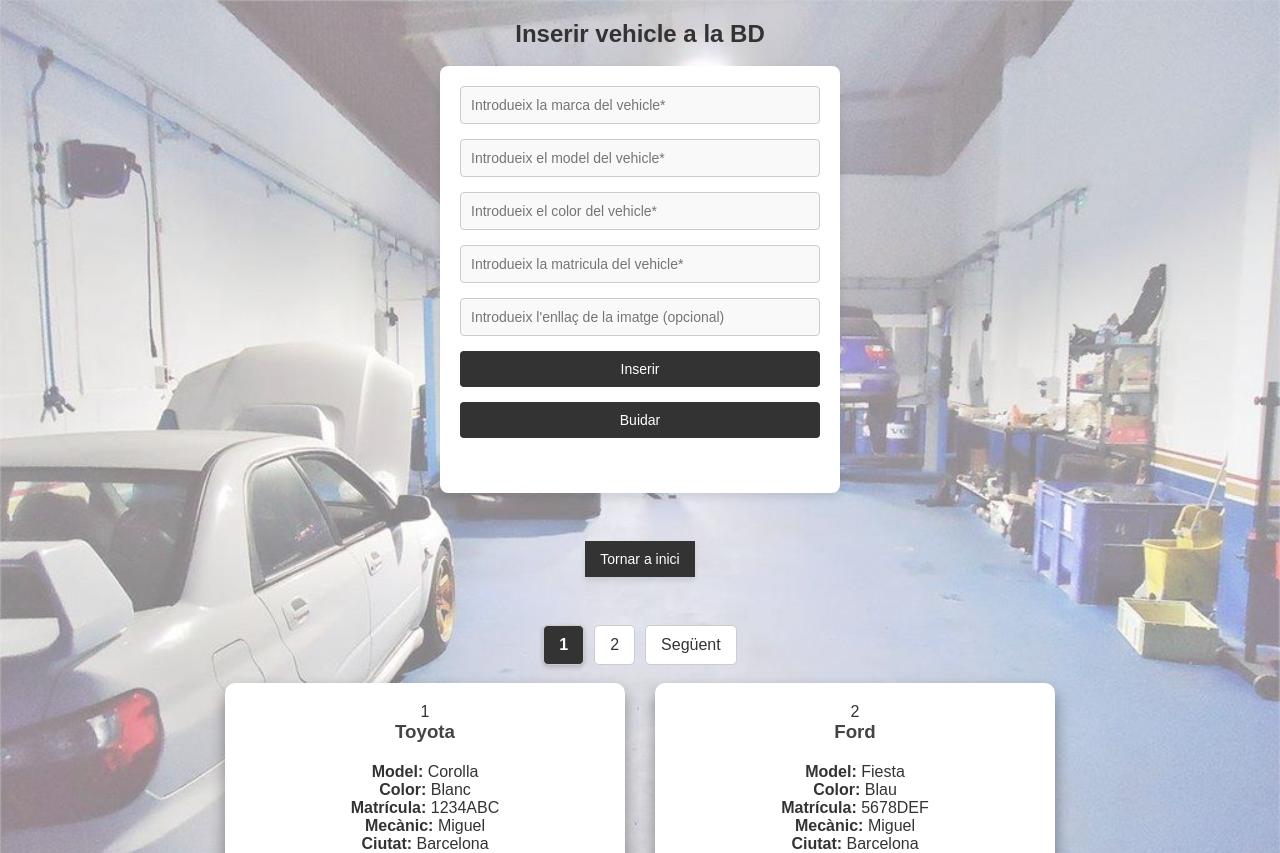
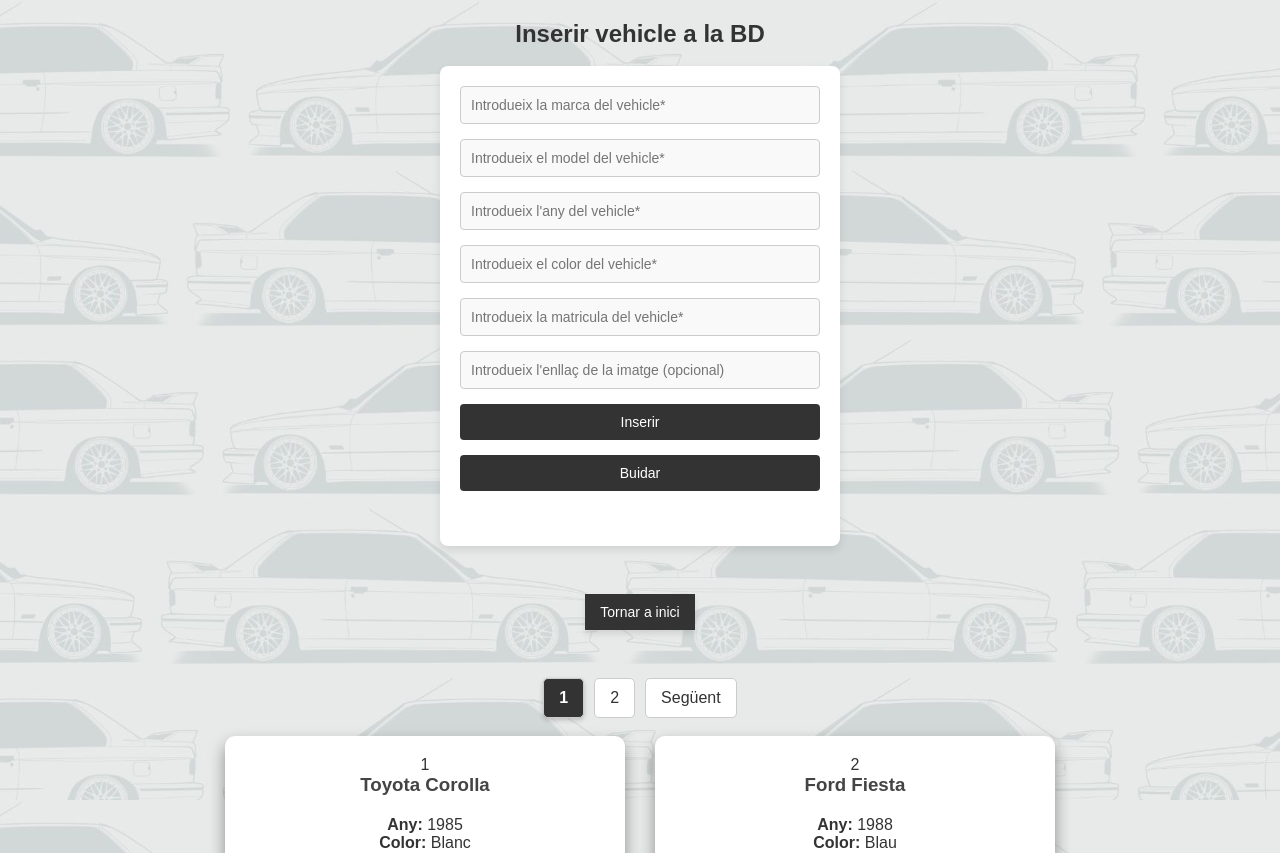
Before and after one commit to mhornos/Pr5Backend-mhornos, a PHP site: page /Servidor/Controlador/inserir.php in a window 1280 px wide. Shown: the top 853 px of the page. Run offline with PHP 8.4, Linux system fonts and the light colour scheme; data comes from the database, SQL or seed files in the repository; both versions use the stored data as it was after the commit.

Commit message:
any afegit als articles

```diff
--- a/Controlador/gestioSessio.php
+++ b/Controlador/gestioSessio.php
@@ -15,7 +15,6 @@ if (isset($_SESSION['usuari'])) {
             session_unset();
             session_destroy();
             require "cookies.php";
-            eliminarCookie("usuari");
 
             // missatge que la sessió ha caducat
             echo "<script>
--- a/Controlador/inserir.php
+++ b/Controlador/inserir.php
@@ -12,6 +12,7 @@ if ($_SERVER["REQUEST_METHOD"] == "POST") {
     // obtenim les dades del formulari
     $marca = $_POST["marca"] ?? null;
     $model = $_POST["model"] ?? null;
+    $any = $_POST["any"] ?? null;
     $color = $_POST["color"] ?? null;
     $matricula = $_POST["matricula"] ?? null;
     $imatge = $_POST["imatge"] ?? null;
@@ -22,16 +23,17 @@ if ($_SERVER["REQUEST_METHOD"] == "POST") {
     $errors = [];
 
     // si algun dels camps és buit mostrem un missatge d'error
-    if (empty($marca) || empty($model) || empty($color) || empty($matricula)) {
-        $errors[] = "marca, model, color i matricula són obligatoris ❌";
+    if (empty($marca) || empty($model) || empty($color) || empty($matricula) || empty($any)) {
+        $errors[] = "falta per omplir un o més camps obligatoris ❌";
+    }
     // comprovem si la matrícula té més de 12 dígits
-    } else if (strlen($matricula) > 12) {
+    if (strlen($matricula) > 12) {
         $errors[] = "la matrícula no pot tenir més de 12 caràcters ❌";
     }
 
     // si no hi ha errors, creem l'article cridant la funció insertArticle
     if (empty($errors)) {
-        insertArticle($marca, $model, $color, $matricula, $imatge, $usuari);
+        insertArticle($marca, $model, $any, $color, $matricula, $imatge, $usuari);
     }
 
     // mostrem tots els errors trobats en el procés de validació
--- a/Controlador/llistaArticles.php
+++ b/Controlador/llistaArticles.php
@@ -60,8 +60,8 @@ if (count($articles) > 0) {
     foreach ($articles as $article) {
         echo "<div class='article-box'>";
         echo "<td>" . htmlspecialchars($article['ID']) . "</td>";
-        echo "<h3>" . htmlspecialchars($article['marca']) . "</h3>";
-        echo "<p><strong>Model:</strong> " . htmlspecialchars($article['model']) . "</p>";
+        echo "<h3>" . htmlspecialchars($article['marca']) . " " . $article['model'] .  "</h3>";
+        echo "<p><strong>Any:</strong> " . htmlspecialchars($article['any']) . "</p>";
         echo "<p><strong>Color:</strong> " . htmlspecialchars($article['color']) . "</p>";
         echo "<p><strong>Matrícula:</strong> " . htmlspecialchars($article['matricula']) . "</p>";
         echo "<p><strong>Mecànic:</strong> " . htmlspecialchars($article['nom_usuari']) . "</p>";
--- a/Controlador/login.php
+++ b/Controlador/login.php
@@ -31,8 +31,6 @@ if ($_SERVER["REQUEST_METHOD"] == "POST") {
     if (isset($_SESSION["intentsFallats"]) && $_SESSION["intentsFallats"] >= 3 && empty($recaptcha)){
         $errors[] = "has de completar el reCAPTCHA ❌";
     }
-
-
 
     //si no hi ha errors inicia sessió, sino s'activa el recaptcha
     if(empty($errors)){
--- a/Controlador/modificar.php
+++ b/Controlador/modificar.php
@@ -14,6 +14,7 @@ if ($_SERVER["REQUEST_METHOD"] == "POST") {
     $id = $_POST["id"] ?? null;
     $marca = $_POST["marca"] ?? null;
     $model = $_POST["model"] ?? null;
+    $any = $_POST["any"] ?? null;
     $color = $_POST["color"] ?? null;
     $matricula = $_POST["matricula"] ?? null;
     $imatge = $_POST["imatge"] ?? null;
@@ -35,14 +36,13 @@ if ($_SERVER["REQUEST_METHOD"] == "POST") {
 
     // si no hi ha errors, modifiquem l'article cridant la funció modificarArticle
     if (empty($errors)) {
-        modificarArticle($marca, $model, $color, $matricula, $imatge, $id);
+        modificarArticle($marca, $model, $any, $color, $matricula, $imatge, $id);
     }
 
     // mostrem tots els errors trobats en el procés de validació
     foreach ($errors as $error) {
         echo "<p>$error</p>";
     }
-
 }
 ?>
 
--- a/Estils/estils.css
+++ b/Estils/estils.css
@@ -70,6 +70,7 @@ label {
 }
 
 input[type="text"],
+input[type="number"],
 input[type="password"],
 input[type="file"],
 input[type="email"],
@@ -84,6 +85,7 @@ input[type="reset"] {
 }
 
 input[type="text"],
+input[type="number"],
 input[type="password"],
 input[type="file"],
 input[type="email"] {
@@ -92,6 +94,7 @@ input[type="email"] {
 }
 
 input[type="text"]:focus,
+input[type="number"]:focus,
 input[type="password"]:focus,
 input[type="email"]:focus {
     border-color: #888;
--- a/Model/inserir.php
+++ b/Model/inserir.php
@@ -2,7 +2,7 @@
 
 <?php
 // funció per inserir articles
-function insertArticle($marca, $model, $color, $matricula, $imatge, $usuari) {
+function insertArticle($marca, $model, $any, $color, $matricula, $imatge, $usuari) {
     try {
         // array per guardar els errors que es puguin produir durant la validació
         $errors = [];
@@ -29,10 +29,11 @@ function insertArticle($marca, $model, $color, $matricula, $imatge, $usuari) {
         }
 
         // preparem la consulta per inserir l'article a la base de dades
-        $consultaInsert = $connexio->prepare("INSERT INTO article (marca, model, color, matricula, nom_usuari, imatge)
-                                                VALUES (:marca, :model, :color, :matricula, :nom_usuari, :imatge)");
+        $consultaInsert = $connexio->prepare("INSERT INTO article (marca, model, any, color, matricula, nom_usuari, imatge)
+                                                VALUES (:marca, :model, :any, :color, :matricula, :nom_usuari, :imatge)");
         $consultaInsert->bindParam(':marca', $marca);
         $consultaInsert->bindParam(':model', $model);
+        $consultaInsert->bindParam(':any', $any);
         $consultaInsert->bindParam(':color', $color);
         $consultaInsert->bindParam(':matricula', $matricula);
         $consultaInsert->bindParam(':nom_usuari', $usuari);
--- a/Vistes/Inserir.php
+++ b/Vistes/Inserir.php
@@ -16,15 +16,11 @@
     <form action="../Controlador/inserir.php" method="post">
         <table>
             <input type="text" id="marca" name="marca" placeholder="Introdueix la marca del vehicle*" value="<?php echo htmlspecialchars($marca ?? ''); ?>">
-
             <input type="text" id="model" name="model" placeholder="Introdueix el model del vehicle*" value="<?php echo htmlspecialchars($model ?? ''); ?>">
-
+            <input type="number" id="any" name="any" placeholder="Introdueix l'any del vehicle*" value="<?php echo htmlspecialchars($any ?? ''); ?>" max="<?php echo date('Y'); ?>">
             <input type="text" id="color" name="color" placeholder="Introdueix el color del vehicle*" value="<?php echo htmlspecialchars($color ?? ''); ?>">
-
             <input type="text" id="matricula" name="matricula" placeholder="Introdueix la matricula del vehicle*" value="<?php echo htmlspecialchars($matricula ?? ''); ?>">
-
             <input type="text" id="imatge" name="imatge" placeholder="Introdueix l'enllaç de la imatge (opcional)" value="<?php echo htmlspecialchars($imatge ?? ''); ?>">
-
             <input type="submit" value="Inserir" name="Enviar">
             <input type="reset" value="Buidar">
         </table>
```
Also changed, not shown: Model/modificar.php (+14 -1 lines), Pt05_Miguel_Hornos.sql (+12 -11 lines), Vistes/Modificar.php (+1 -6 lines), Vistes/ReCaptcha.html (deleted, +0 -13 lines), imgs/fons.jpg, 1 other file.
